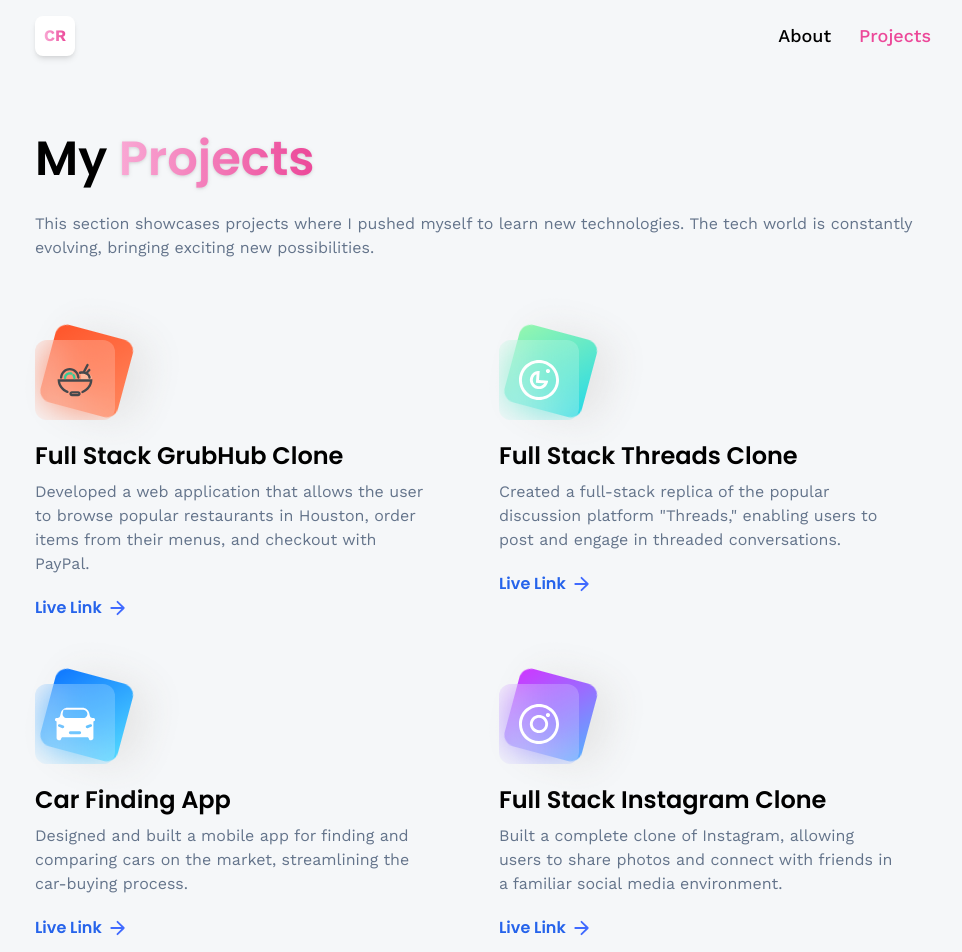
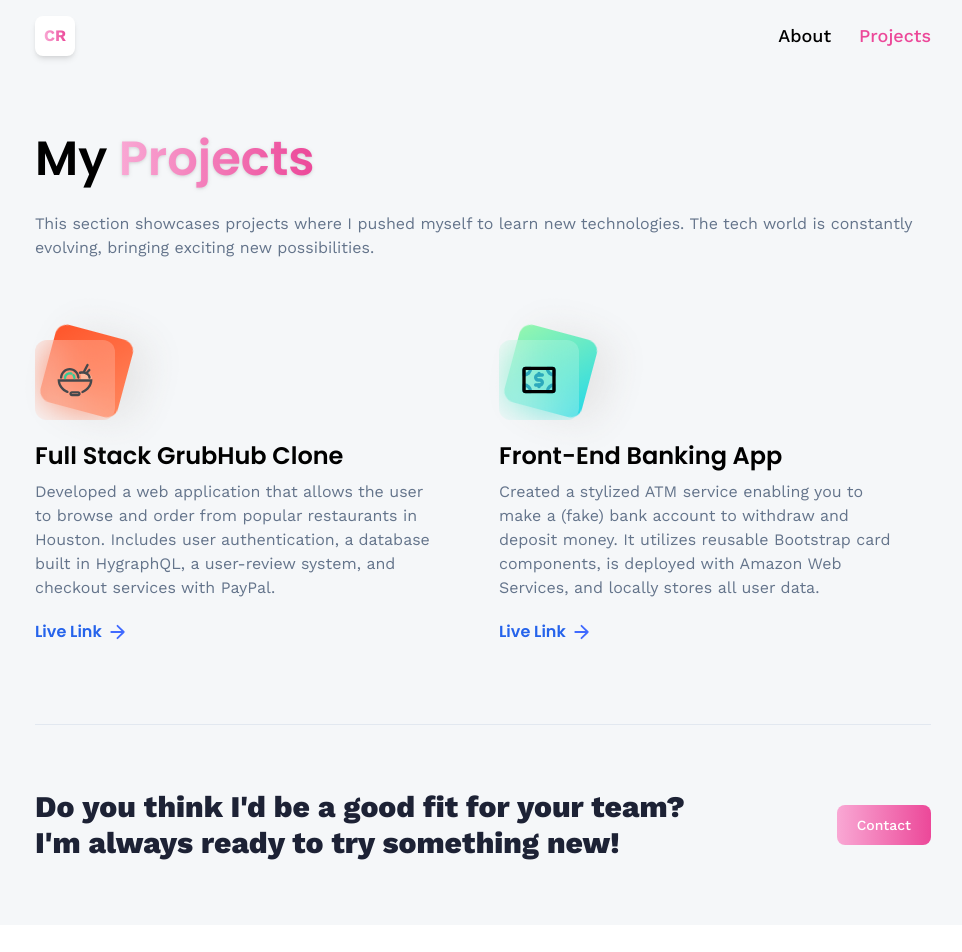
Before and after one commit to TeaCandy/3D_portfolio, a React (Vite) app: page /projects in a window 1280 px wide. Shown: the top 952 px of the page, without its empty margins (157-1119 px from the left). After the commit the page ends 925 px from the top, so only its background shows below. Built offline with nearby package versions, Linux system fonts and the light colour scheme.

Commit message:
finalized projects

```diff
--- a/src/assets/icons/index.js
+++ b/src/assets/icons/index.js
@@ -31,6 +31,7 @@
 import graphql from './graphql.svg'
 import vegaspro from './vegaspro.svg'
 import food from './food.svg'
+import financial from './financial.svg'
 
 
 export {
@@ -66,5 +67,6 @@
     aseprite,
     graphql,
     vegaspro,
-    food
+    food,
+    financial
 }
--- a/src/components/HomeInfo.jsx
+++ b/src/components/HomeInfo.jsx
@@ -30,7 +30,7 @@
     1: (
         <h1 className="sm:text-xl sm:leading-snug text-center neo-brutalism-medium-pink py-4 px-8 text-white mx-5">Hello! My name is <span className="font-semibold">Candace</span> 🌸
         <br/>
-       I am a recent grad from a full stack coding program at MIT. <br></br>Use your ⬅️ and ➡️ to navigate.
+       I am a recent grad from a full stack coding program at MIT. <br></br>Hold ➡️ to navigate.
         </h1>
     ),
     3: (
--- a/src/constants/index.js
+++ b/src/constants/index.js
@@ -28,7 +28,8 @@
     aseprite,
     graphql,
     vegaspro,
-    food
+    food,
+    financial
 } from "../assets/icons";
 
 export const skills = [
@@ -208,42 +209,42 @@
         iconUrl: food,
         theme: 'btn-back-red',
         name: 'Full Stack GrubHub Clone',
-        description: 'Developed a web application that allows the user to browse popular restaurants in Houston, order items from their menus, and checkout with PayPal.',
-        link: 'https://github.com/adrianhajdin/pricewise',
+        description: 'Developed a web application that allows the user to browse and order from popular restaurants in Houston. Includes user authentication, a database built in HygraphQL, a user-review system, and checkout services with PayPal.',
+        link: 'https://top-picks-git-capstone-candaces-projects-5d39bdf3.vercel.app/?category=all',
     },
     {
-        iconUrl: threads,
+        iconUrl: financial,
         theme: 'btn-back-green',
-        name: 'Full Stack Threads Clone',
-        description: 'Created a full-stack replica of the popular discussion platform "Threads," enabling users to post and engage in threaded conversations.',
-        link: 'https://github.com/adrianhajdin/threads',
+        name: 'Front-End Banking App',
+        description: 'Created a stylized ATM service enabling you to make a (fake) bank account to withdraw and deposit money. It utilizes reusable Bootstrap card components, is deployed with Amazon Web Services, and locally stores all user data.',
+        link: 'https://candace-ryanbankingapplication.s3.us-east-2.amazonaws.com/gitbankingapp/index.html#/',
     },
-    {
-        iconUrl: car,
-        theme: 'btn-back-blue',
-        name: 'Car Finding App',
-        description: 'Designed and built a mobile app for finding and comparing cars on the market, streamlining the car-buying process.',
-        link: 'https://github.com/adrianhajdin/project_next13_car_showcase',
-    },
-    {
-        iconUrl: snapgram,
-        theme: 'btn-back-pink',
-        name: 'Full Stack Instagram Clone',
-        description: 'Built a complete clone of Instagram, allowing users to share photos and connect with friends in a familiar social media environment.',
-        link: 'https://github.com/adrianhajdin/social_media_app',
-    },
-    {
-        iconUrl: estate,
-        theme: 'btn-back-black',
-        name: 'Real-Estate Application',
-        description: 'Developed a web application for real estate listings, facilitating property searches and connecting buyers with sellers.',
-        link: 'https://github.com/adrianhajdin/projects_realestate',
-    },
-    {
-        iconUrl: summiz,
-        theme: 'btn-back-yellow',
-        name: 'AI Summarizer Application',
-        description: 'App that leverages AI to automatically generate concise & informative summaries from lengthy text content, or blogs.',
-        link: 'https://github.com/adrianhajdin/project_ai_summarizer',
-    }
+    // {
+    //     iconUrl: car,
+    //     theme: 'btn-back-blue',
+    //     name: 'Car Finding App',
+    //     description: 'Designed and built a mobile app for finding and comparing cars on the market, streamlining the car-buying process.',
+    //     link: 'https://github.com/adrianhajdin/project_next13_car_showcase',
+    // },
+    // {
+    //     iconUrl: snapgram,
+    //     theme: 'btn-back-pink',
+    //     name: 'Full Stack Instagram Clone',
+    //     description: 'Built a complete clone of Instagram, allowing users to share photos and connect with friends in a familiar social media environment.',
+    //     link: 'https://github.com/adrianhajdin/social_media_app',
+    // },
+    // {
+    //     iconUrl: estate,
+    //     theme: 'btn-back-black',
+    //     name: 'Real-Estate Application',
+    //     description: 'Developed a web application for real estate listings, facilitating property searches and connecting buyers with sellers.',
+    //     link: 'https://github.com/adrianhajdin/projects_realestate',
+    // },
+    // {
+    //     iconUrl: summiz,
+    //     theme: 'btn-back-yellow',
+    //     name: 'AI Summarizer Application',
+    //     description: 'App that leverages AI to automatically generate concise & informative summaries from lengthy text content, or blogs.',
+    //     link: 'https://github.com/adrianhajdin/project_ai_summarizer',
+    // }
 ];
--- a/src/models/Plane.jsx
+++ b/src/models/Plane.jsx
@@ -13,7 +13,7 @@
     if (isRotating) {
       actions['Take 001'].play(); // Adjust animation name based on your specific GLTF file
     } else {
-      actions['Take 001'].stop(); // Adjust animation name based on your specific GLTF file
+      actions['Take 001'].play(); // Adjust animation name based on your specific GLTF file
     }
   }, [actions, isRotating]);
 
```
Also changed, not shown: src/assets/icons/financial.svg (added).
